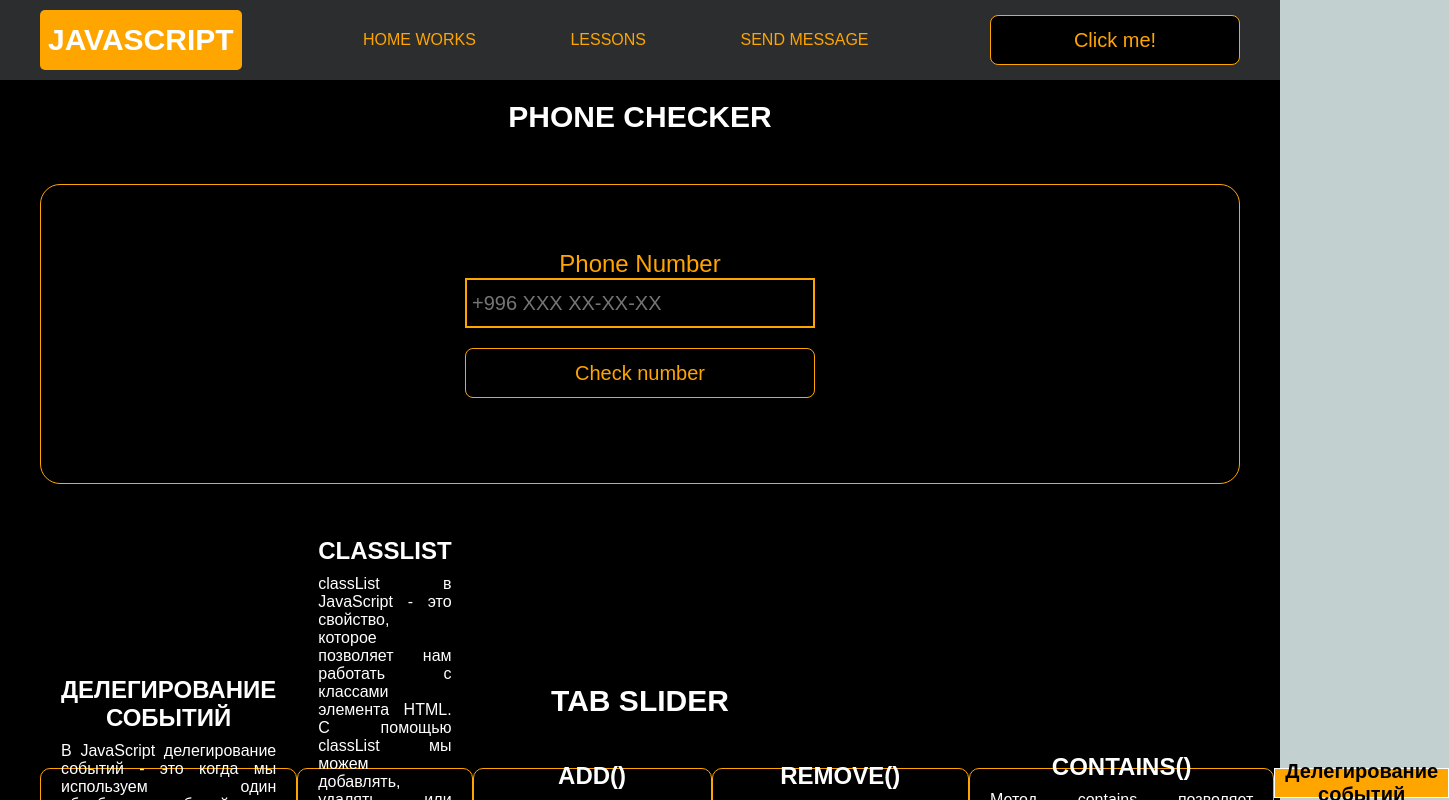
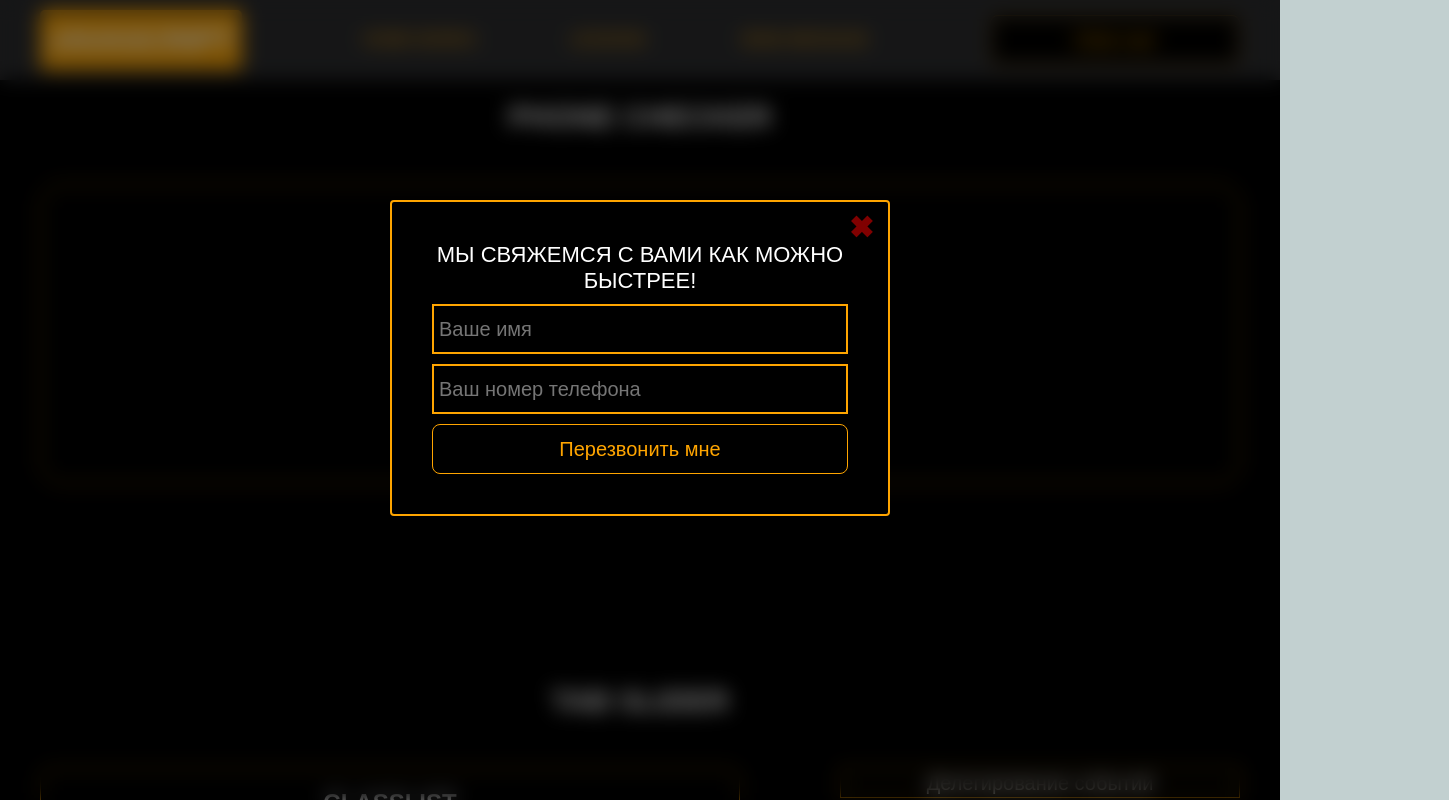
Before and after one commit to renaganaka/js-project, a plain HTML site: page pages/lessons.html in a window 1280 px wide. Shown: the top 800 px of the page, 1449 px wide, since content can reach past the window. Drawn offline with Linux system fonts and the light colour scheme.

Commit message:
add modal and text slider

```diff
--- a/js/lesson.js
+++ b/js/lesson.js
@@ -0,0 +1,36 @@
+
+const contentBlocks = document.querySelectorAll(".tab_content_block");
+const tabItems = document.querySelectorAll(".tab_content_item");
+let currentIndex = 0;
+let intervalId;
+
+function showTab(index) {
+    contentBlocks.forEach((block, i) => {
+        block.style.display = i === index ? "block" : "none";
+    });
+
+    tabItems.forEach((item, i) => {
+        item.classList.toggle("tab_content_item_active", i === index);
+    });
+
+    currentIndex = index;
+}
+
+showTab(currentIndex);
+
+function startSlider() {
+    intervalId = setInterval(() => {
+        currentIndex = (currentIndex + 1) % contentBlocks.length;
+        showTab(currentIndex);
+    }, 3000);
+}
+
+startSlider();
+
+tabItems.forEach((item, index) => {
+    item.addEventListener("click", () => {
+        showTab(index);
+        clearInterval(intervalId);
+        startSlider();
+    });
+});
--- a/js/modal.js
+++ b/js/modal.js
@@ -0,0 +1,48 @@
+
+const modal = document.querySelector('.modal');
+const closeModalBtn = document.querySelector('.modal_close');
+const btnGet = document.getElementById('btn-get');
+let autoModalShown = false; // Только для таймера и скролла
+
+function openModal() {
+    modal.style.display = 'flex';
+    document.body.style.overflow = 'hidden';
+}
+
+function closeModal() {
+    modal.style.display = 'none';
+    document.body.style.overflow = '';
+}
+
+btnGet.addEventListener('click', openModal);
+
+closeModalBtn.addEventListener('click', closeModal);
+
+modal.addEventListener('click', (e) => {
+    if (e.target === modal) {
+        closeModal();
+    }
+});
+
+const modalTimerId = setTimeout(() => {
+    if (!autoModalShown) {
+        openModal();
+        autoModalShown = true;
+    }
+}, 10000);
+
+function showModalByScroll() {
+    const scrollTop = window.scrollY || document.documentElement.scrollTop;
+    const scrollHeight = document.documentElement.scrollHeight;
+    const clientHeight = document.documentElement.clientHeight;
+
+    if (scrollTop + clientHeight >= scrollHeight - 1) {
+        if (!autoModalShown) {
+            openModal();
+            autoModalShown = true;
+        }
+        window.removeEventListener('scroll', showModalByScroll);
+    }
+}
+
+window.addEventListener('scroll', showModalByScroll);
```
Also changed, not shown: pages/lessons.html (+1 -1 lines), js/home_works.js (line endings or trailing spaces).
